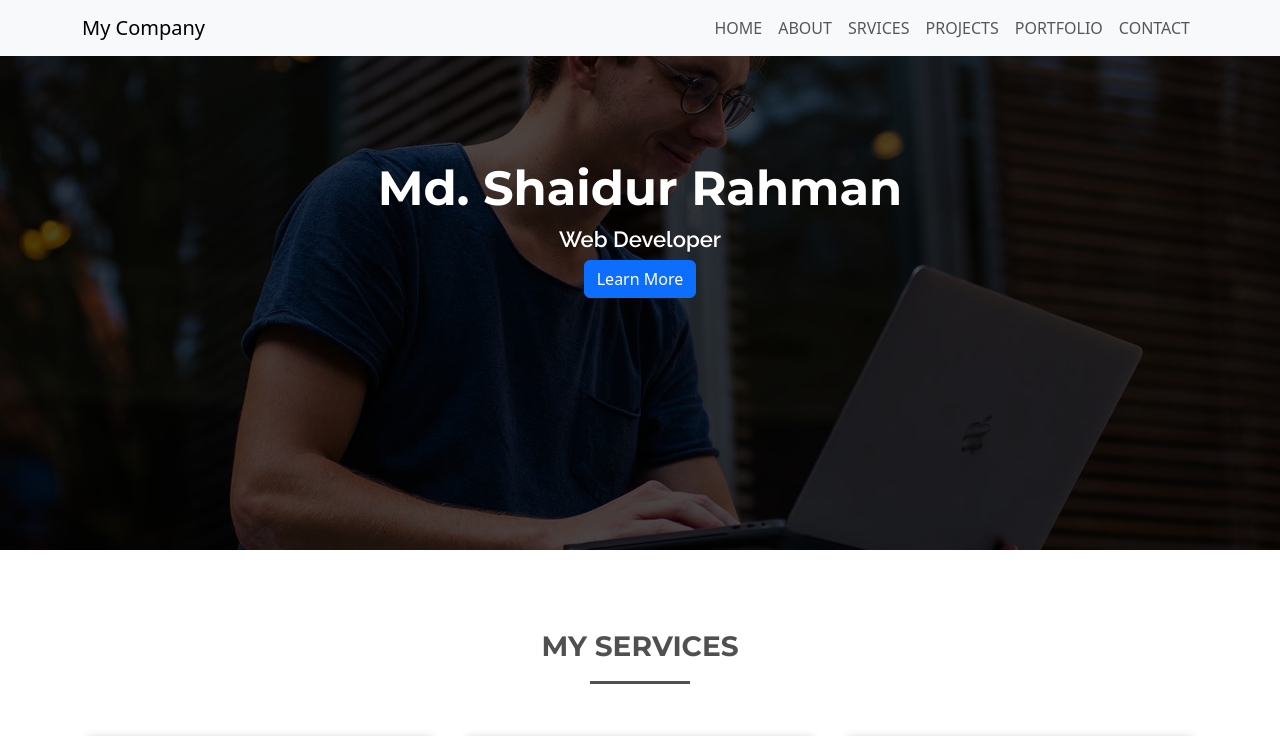
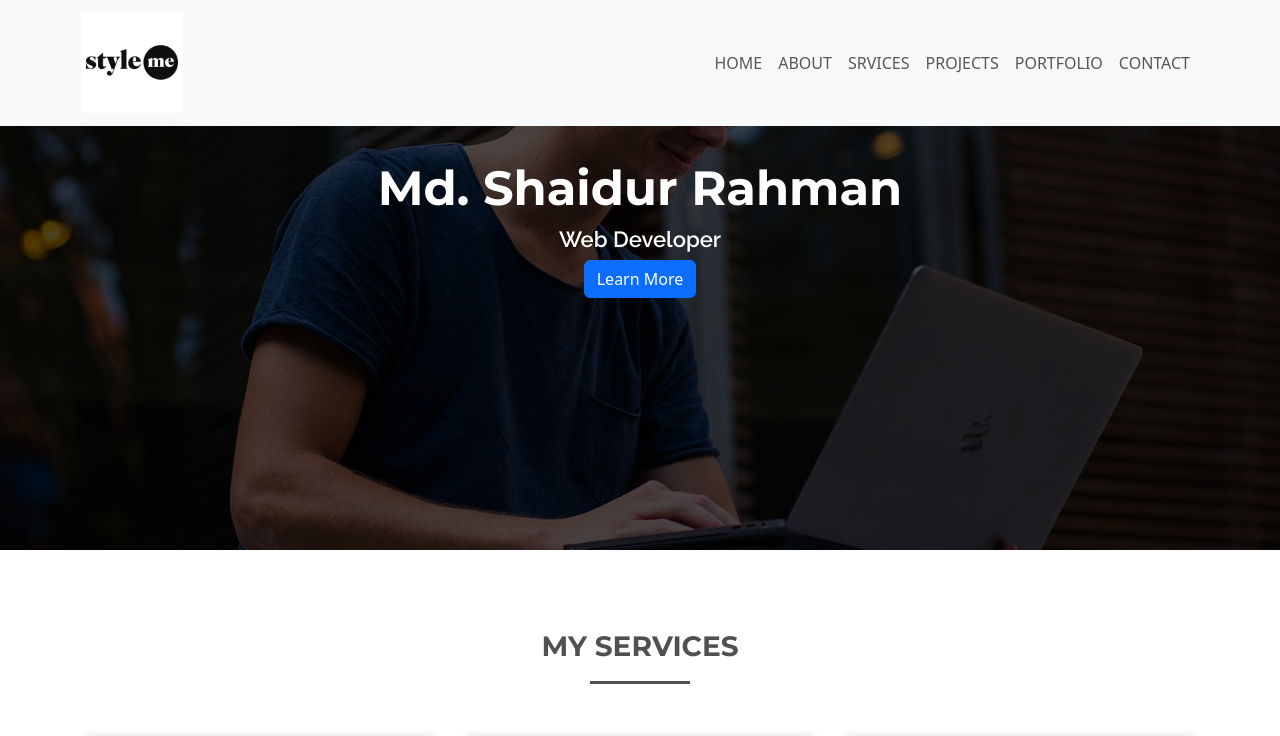
Before and after one commit to Shaid1998/Complete-Website-with-REACT-And-Laravel, a React (Create React App) app: page / in a window 1280 px wide. Shown: the top 736 px of the page. Built offline with nearby package versions, Linux system fonts and the light colour scheme; a web font is replaced by a local one.

Commit message:
Working On Navbar

```diff
--- a/src/asset/css/custom.css
+++ b/src/asset/css/custom.css
@@ -97,3 +97,7 @@
     color: #051b35 !important;
     font-size: 30px;
 }
+.iconImage{
+    height: 100px;
+    width: 100px;
+}
--- a/src/components/TopNavigation/TopNavigation.jsx
+++ b/src/components/TopNavigation/TopNavigation.jsx
@@ -2,23 +2,25 @@ import React, { Component, Fragment } from 'react'
 import Container from 'react-bootstrap/Container';
 import Nav from 'react-bootstrap/Nav';
 import Navbar from 'react-bootstrap/Navbar';
-
+import WhiteLogo from '../../asset/image/white.png'
+import BlackLogo from '../../asset/image/Dark.png'
 
 class TopNavigation extends Component {
     constructor(){
         super();
         this.state={
-             navBarTitle:"navTitle"
+             navBarTitle:"NavTitle",
+             navBarLogo: [WhiteLogo]
         }
    }
 
    onScroll=()=>{
     if(window.scrollY>100){
-         this.setState({navBarTitle:'navTitleScroll',navBarBack:'navBackgroundScroll',navBarItem:'navItemScroll',navVariant:'light'})
+         this.setState({navBarTitle:'NavTitleScroll', navBarLogo:[BlackLogo]})
 
     }else if(window.scrollY<100){
 
-         this.setState({navBarTitle:'navTitle',navBarBack:'navBackground',navBarItem:'navItem',navVariant:'dark'})
+         this.setState({navBarTitle:'navTitle', navBarLogo:[WhiteLogo]})
     }
 }
 
@@ -30,7 +32,7 @@ class TopNavigation extends Component {
       <Fragment>
         <Navbar collapseOnSelect fixed='top' expand="lg" className="bg-body-tertiary">
             <Container>
-                <Navbar.Brand className={this.state.navBarTitle}  href="#home">My Company</Navbar.Brand>
+                <Navbar.Brand className={this.state.navBarTitle}  href="#home"><img className='iconImage' src={this.state.navBarLogo}/></Navbar.Brand>
                 <Navbar.Toggle aria-controls="responsive-navbar-nav" />
                 <Navbar.Collapse id="responsive-navbar-nav">
                 <Nav className="me-auto">
```
Also changed, not shown: src/asset/image/Dark.png (added), src/asset/image/white.png (added).
